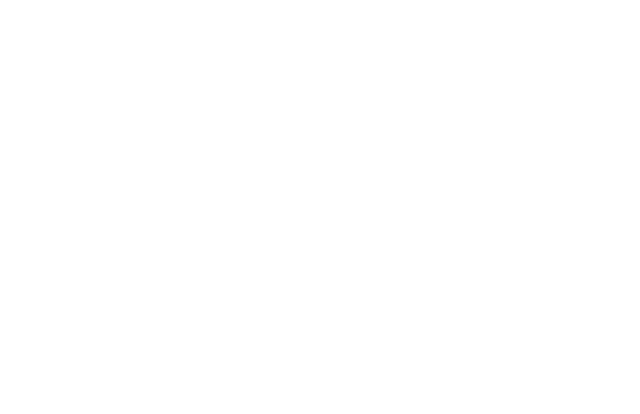
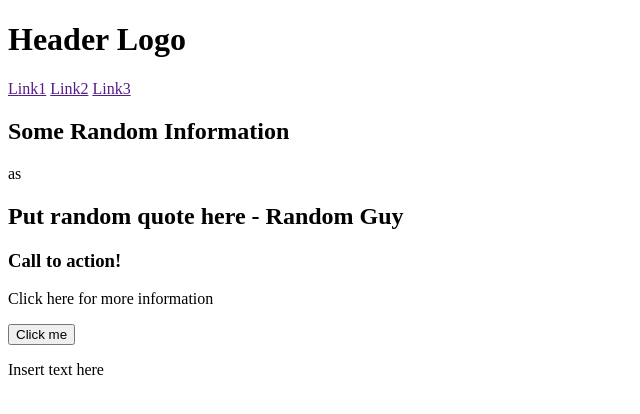
Before and after one commit to niikaimaan/Landing-Page-Assignment, a plain HTML site: page index.html in a window 1280 px wide. Shown: the whole page, without its empty margins (0-640 px from the left). Drawn offline with Linux system fonts and the light colour scheme.

Commit message:
Made the basic html template

```diff
--- a/index.html
+++ b/index.html
@@ -9,5 +9,33 @@
 </head>
 <body>
 
+    <div class="header">
+        <h1>Header Logo</h1>
+        <a href="">Link1</a>
+        <a href="">Link2</a>
+        <a href="">Link3</a>
+    </div>
+
+    <div class="container-1">
+        <h2>Some Random Information</h2>
+        <div class="images">
+            <p>as</p>
+        </div>
+    </div>
+
+    <div class="quote">
+        <h2>Put random quote here - Random Guy</h2>
+    </div>
+
+    <div class="button">
+        <h3>Call to action!</h3>
+        <p>Click here for more information</p>
+        <button>Click me</button>
+    </div>
+
+    <div class="footer">
+        <p>Insert text here</p>
+    </div>
+
 </body>
 </html>
```
